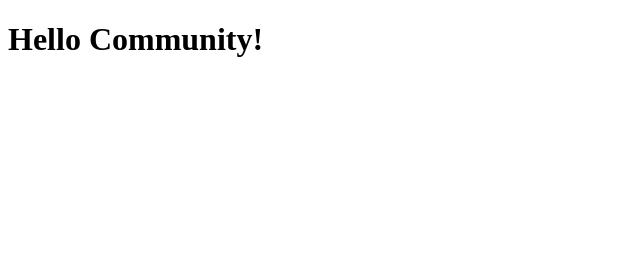
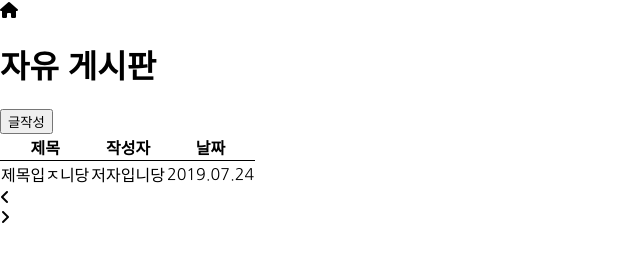
Before and after one commit to kls6378/NepChat, a website: page public/html/community.html in a window 1280 px wide. Shown: the whole page, without its empty margins (0-640 px from the left). Drawn offline with Linux system fonts and the light colour scheme.

Commit message:
Start developing community

```diff
--- /dev/null
+++ b/config/db_config.template.js
@@ -0,0 +1,6 @@
+module.exports = {
+    host : '',
+    user : '',
+    password : '',
+    database : ''
+}
--- a/package.json
+++ b/package.json
@@ -18,6 +18,7 @@
   },
   "homepage": "https://github.com/kls6378/NepChat#readme",
   "dependencies": {
-    "express": "^4.17.1"
+    "express": "4.17.1",
+    "mysql": "2.17.1"
   }
 }
--- /dev/null
+++ b/public/css/board_create.css
@@ -0,0 +1,5 @@
+body, html{
+    margin: 0;
+    padding: 0;
+    font-family: 'Nanum Gothic', sans-serif;
+}
--- /dev/null
+++ b/public/css/community.css
@@ -0,0 +1,13 @@
+body, html{
+    margin: 0;
+    padding: 0;
+    font-family: 'Nanum Gothic', sans-serif;
+}
+
+.board{
+    border-collapse: collapse;
+}
+
+.tableH{
+    border-bottom: 1px solid black;
+}
--- a/public/html/community.html
+++ b/public/html/community.html
@@ -3,9 +3,47 @@
 <head>
     <meta charset="UTF-8">
     <meta name="viewport" content="width=device-width, initial-scale=1.0">
+    <link rel="stylesheet" href="../css/community.css">
+    <link href="https://fonts.googleapis.com/css?family=Nanum+Gothic&display=swap&subset=korean" rel="stylesheet">
+    <script src="https://kit.fontawesome.com/d40abb87d0.js"></script>
     <title>NepChat Community</title>
 </head>
 <body>
-    <h1>Hello Community!</h1>
+    <i class="fas fa-home" onclick="enter('/')"></i>
+    <h1>자유 게시판</h1>
+    <button onclick="enter('/board_create')">글작성</button>
+    <table class="board">
+        <thead>
+            <tr>
+                <th class="tableH title">제목</th>
+                <th class="tableH author">작성자</th>
+                <th class="tableH date">날짜</th>
+            </tr>
+        </thead>
+        <tbody id="content">
+
+        </tbody>
+    </table>
+
+    <i class="fas fa-angle-left"></i>
+    <div class="num"></div>
+    <i class="fas fa-angle-right"></i>
+
+    <script>
+        const content = document.getElementById('content')
+
+        content.innerHTML= `
+        <tr>
+            <td>제목입ㅈ니당</td>
+            <td>저자입니당</td>
+            <td>2019.07.24</td>
+        </tr>
+        `
+
+        function enter(path){
+            window.location.href = path
+        }
+    </script>
+
 </body>
 </html>
```
Also changed, not shown: public/html/board_create.html (added, +31 -0 lines), server.js (+11 -0 lines), 3 other files.
